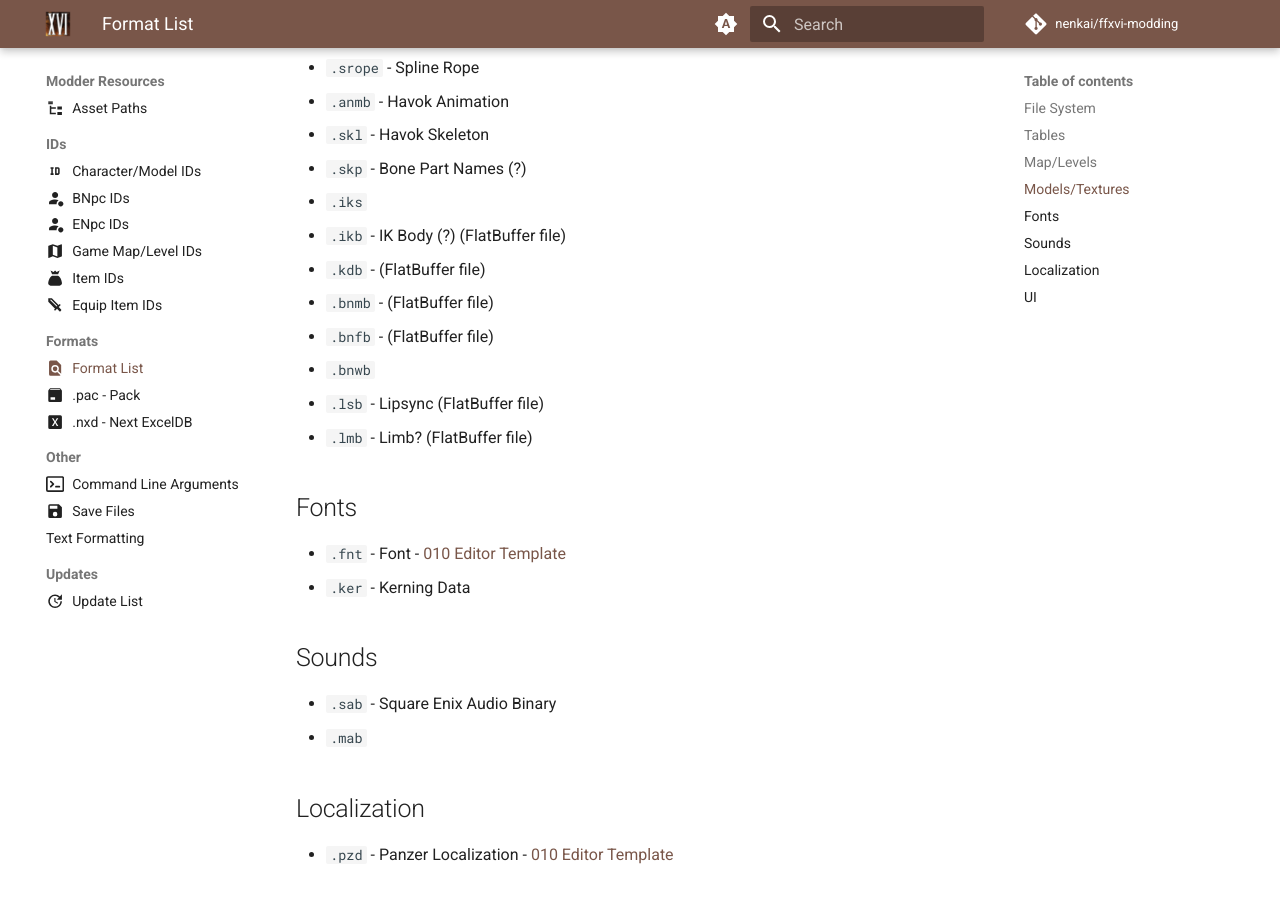
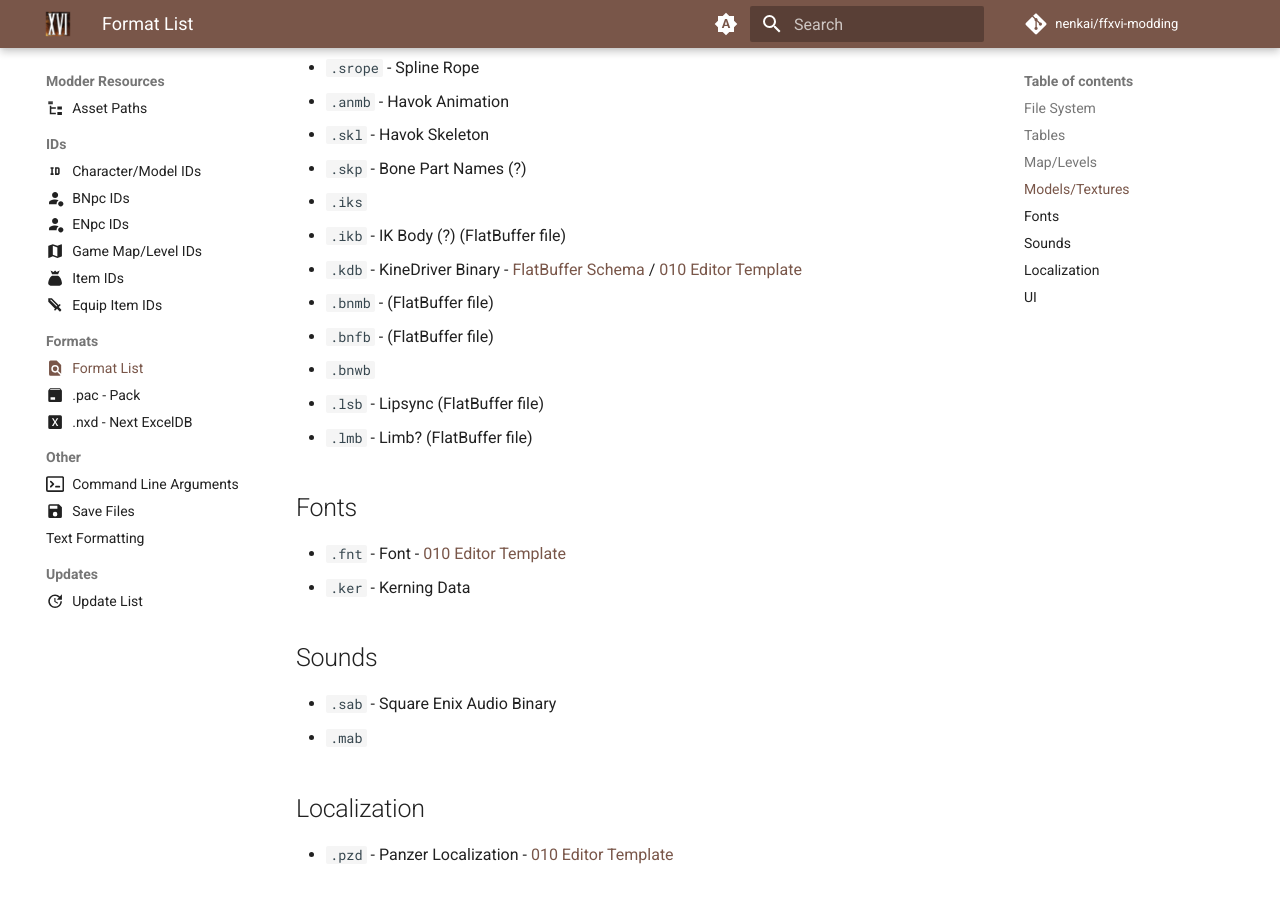
Before and after one commit to Nenkai/ffxvi-modding, an MkDocs documentation site: the page built from docs/resources/formats/format_list.md, in a window 1280 px wide and 900 px high, scrolled down 1346 px. Built offline with MkDocs 1.6.1 and Material for MkDocs 9.7.7, drawn with Linux system fonts in a browser that asks for light colours; comment, search, counter and statistics services are not loaded.

Commit message:
formats: add kdb

```diff
--- a/docs/resources/formats/format_list.md
+++ b/docs/resources/formats/format_list.md
@@ -47,7 +47,7 @@
 * `.skp` - Bone Part Names (?)
 * `.iks`
 * `.ikb` - IK Body (?) (FlatBuffer file)
-* `.kdb` - (FlatBuffer file)
+* `.kdb` - KineDriver Binary - [FlatBuffer Schema](https://github.com/Nenkai/FF16Tools/blob/master/FF16Tools.Files.FlatBuffers/KDB_KineDriverBinary.fbs) / [010 Editor Template](https://github.com/Nenkai/010GameTemplates/blob/main/Square%20Enix/Final%20Fantasy%2016/FF16_kdb_KineDriverBinary.bt)
 * `.bnmb` - (FlatBuffer file)
 * `.bnfb` - (FlatBuffer file)
 * `.bnwb`
```
